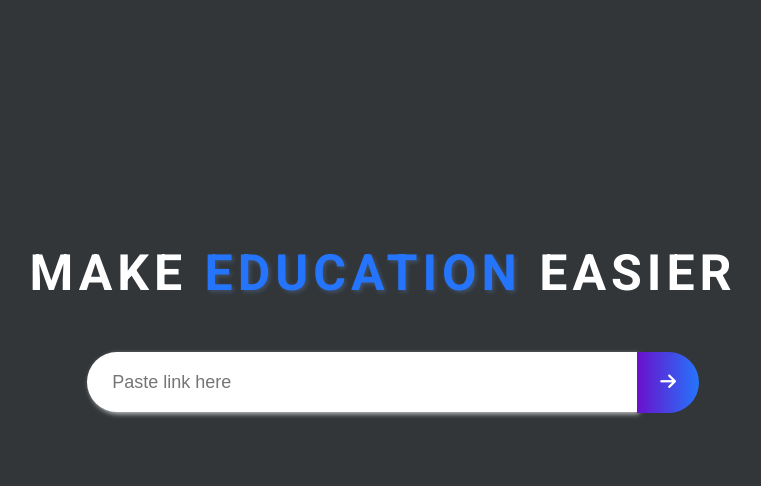
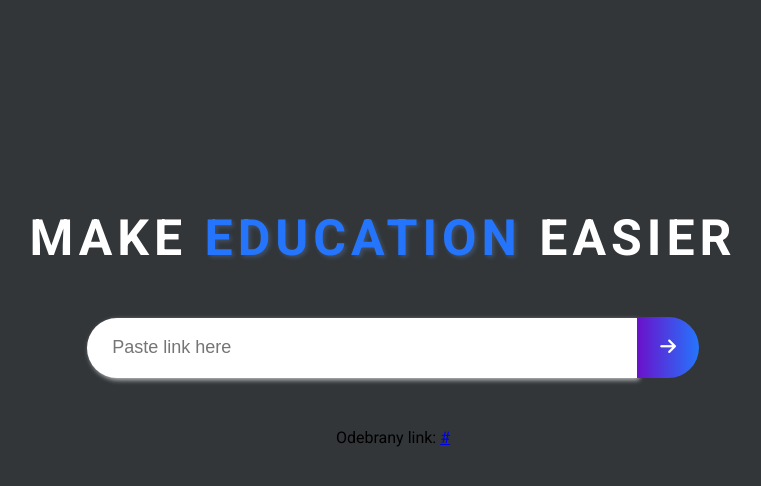
Before and after one commit to Falanger-debug/Simplified-Science, a Flask app: template templates/index.html in a window 1280 px wide. Shown: the top 486 px of the page, without its empty margins (247-1008 px from the left). Run offline with Flask 3, Linux system fonts and the light colour scheme; the template is opened without the code that fills it: most values are stand-ins (such as "Sample title", 1, 10 or a date in 2020).

Commit message:
podpinamy pole input

```diff
--- a/app.py
+++ b/app.py
@@ -4,7 +4,10 @@ app = Flask(__name__)
 
 @app.route('/', methods=['POST', 'GET'])
 def home():
-    return render_template('index.html')
+    link = None  # Inicjalizujemy link jako None
+    if request.method == 'POST':
+        link = request.form['link']  # Odbieramy wartość z formularza
+    return render_template('index.html', link=link)  # Przekazujemy link do szablonu
 
 @app.route('/streszczenie', methods=['POST'])
 def about():
--- a/templates/index.html
+++ b/templates/index.html
@@ -98,7 +98,7 @@
         Make <span class="highlight">Education</span> Easier
     </div>
     <div class="wyszukiwarka">
-        <input type="text" placeholder="Paste link here">
+        <input type="text" name="link" placeholder="Paste link here">
         <form action="/streszczenie" method="POST">
             <button type="submit">
                 <i class="fas fa-arrow-right arrow"></i>
@@ -106,5 +106,10 @@
         </form>
     </div>
 
+    {% if link %}
+    <div class="link-display">
+        Odebrany link: <a href="{{ link }}" target="_blank">{{ link }}</a>
+    </div>
+    {% endif %}
 </body>
 </html>
```
